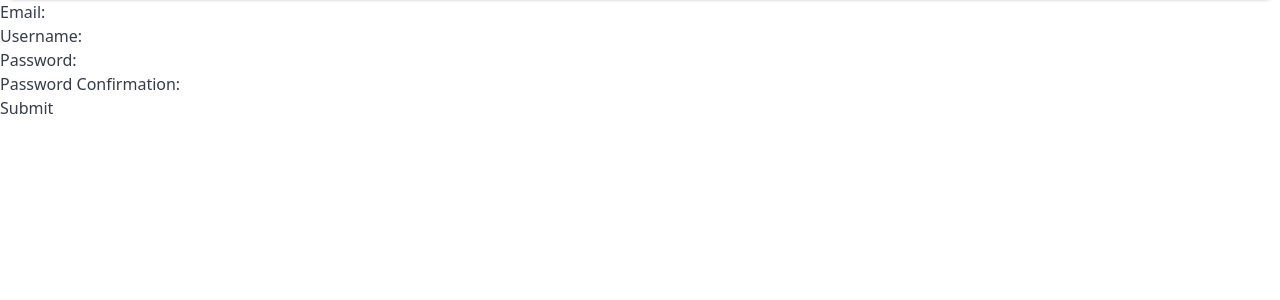
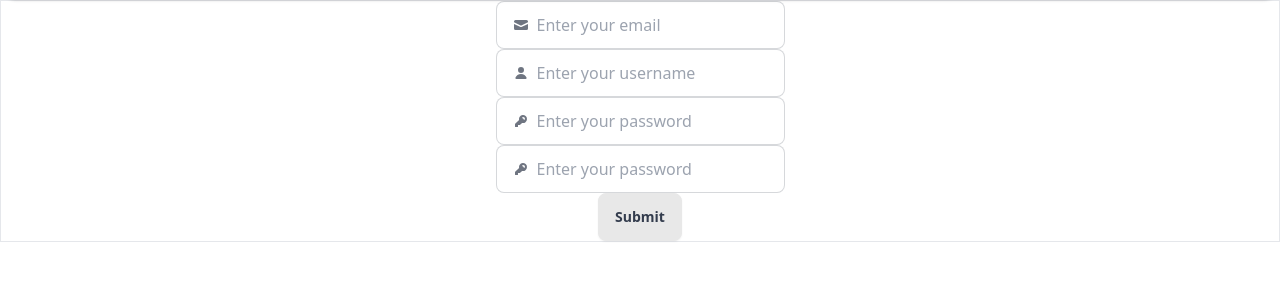
Before and after one commit to 1645arekraP/parit, a Django app: page /accounts/register/ in a window 1280 px wide. Shown: the part 64-364 px from the top of the page. Run offline with Django 5.2, Linux system fonts and the light colour scheme.

Commit message:
worked on register page

```diff
--- a/pg_app/forms.py
+++ b/pg_app/forms.py
@@ -4,12 +4,28 @@
 
 
 class RegistrationForm(forms.ModelForm):
-    password1 = forms.CharField(label="Password", widget=forms.PasswordInput)
-    password2 = forms.CharField(label="Password Confirmation", widget=forms.PasswordInput)
+    password1 = forms.CharField(label="Password", widget=forms.PasswordInput(attrs={
+            'class': 'grow',
+            'placeholder': 'Enter your password',
+        }))
+    password2 = forms.CharField(label="Password Confirmation", widget=forms.PasswordInput(attrs={
+            'class': 'grow',
+            'placeholder': 'Enter your password',
+        }))
 
     class Meta:
         model = CustomUser
         fields = ["email", "username"]
+        widgets = {
+            "email": forms.EmailInput(attrs={
+                'class': 'grow',
+                'placeholder': 'Enter your email',
+            }),
+            "username": forms.TextInput(attrs={
+                'class': 'grow',
+                'placeholder': 'Enter your username',
+            }),
+        }
 
     def clean_password2(self):
         # Check that the two password entries match
--- a/pg_app/templates/pg_app/base.html
+++ b/pg_app/templates/pg_app/base.html
@@ -29,7 +29,7 @@
             <ul
               tabindex="0"
               class="menu menu-sm dropdown-content bg-base-100 rounded-box z-[1] mt-3 w-52 p-2 shadow">
-              <li><a href="accounts\profile">Profile</a></li>
+              <li><a href="\accounts\profile">Profile</a></li>
               <li><a href="">Playground</a></li>
               <li><a href="">Settings</a></li>
             </ul>
--- a/pg_app/templates/pg_app/login.html
+++ b/pg_app/templates/pg_app/login.html
@@ -40,7 +40,7 @@
       </svg>
       {{form.password}}
     </label>
-      <input type="submit" value="Submit">
+      <input type="submit" value="Submit" class="btn">
   </form>
 </div>
 {% endblock %}
--- a/pg_app/templates/pg_app/register.html
+++ b/pg_app/templates/pg_app/register.html
@@ -1,9 +1,58 @@
 {% extends 'base.html' %}
 
 {% block content %}
-    <form action="" method="post">
+    <form class="border flex flex-col justify-center items-center " action="" method="post">
         {% csrf_token %}
-        {{ form }}
-        <input type="submit" value="Submit">
+        <label class="input input-bordered flex items-center gap-2">
+            <svg
+              xmlns="http://www.w3.org/2000/svg"
+              viewBox="0 0 16 16"
+              fill="currentColor"
+              class="h-4 w-4 opacity-70">
+              <path
+                d="M2.5 3A1.5 1.5 0 0 0 1 4.5v.793c.026.009.051.02.076.032L7.674 8.51c.206.1.446.1.652 0l6.598-3.185A.755.755 0 0 1 15 5.293V4.5A1.5 1.5 0 0 0 13.5 3h-11Z" />
+              <path
+                d="M15 6.954 8.978 9.86a2.25 2.25 0 0 1-1.956 0L1 6.954V11.5A1.5 1.5 0 0 0 2.5 13h11a1.5 1.5 0 0 0 1.5-1.5V6.954Z" />
+            </svg>
+            {{form.email}}
+        </label>
+        <label class="input input-bordered flex items-center gap-2">
+            <svg
+              xmlns="http://www.w3.org/2000/svg"
+              viewBox="0 0 16 16"
+              fill="currentColor"
+              class="h-4 w-4 opacity-70">
+              <path
+                d="M8 8a3 3 0 1 0 0-6 3 3 0 0 0 0 6ZM12.735 14c.618 0 1.093-.561.872-1.139a6.002 6.002 0 0 0-11.215 0c-.22.578.254 1.139.872 1.139h9.47Z" />
+            </svg>
+            {{form.username}}
+        </label>
+        <label class="input input-bordered flex items-center gap-2">
+            <svg
+              xmlns="http://www.w3.org/2000/svg"
+              viewBox="0 0 16 16"
+              fill="currentColor"
+              class="h-4 w-4 opacity-70">
+              <path
+                fill-rule="evenodd"
+                d="M14 6a4 4 0 0 1-4.899 3.899l-1.955 1.955a.5.5 0 0 1-.353.146H5v1.5a.5.5 0 0 1-.5.5h-2a.5.5 0 0 1-.5-.5v-2.293a.5.5 0 0 1 .146-.353l3.955-3.955A4 4 0 1 1 14 6Zm-4-2a.75.75 0 0 0 0 1.5.5.5 0 0 1 .5.5.75.75 0 0 0 1.5 0 2 2 0 0 0-2-2Z"
+                clip-rule="evenodd" />
+            </svg>
+            {{form.password1}}
+        </label>
+        <label class="input input-bordered flex items-center gap-2">
+            <svg
+              xmlns="http://www.w3.org/2000/svg"
+              viewBox="0 0 16 16"
+              fill="currentColor"
+              class="h-4 w-4 opacity-70">
+              <path
+                fill-rule="evenodd"
+                d="M14 6a4 4 0 0 1-4.899 3.899l-1.955 1.955a.5.5 0 0 1-.353.146H5v1.5a.5.5 0 0 1-.5.5h-2a.5.5 0 0 1-.5-.5v-2.293a.5.5 0 0 1 .146-.353l3.955-3.955A4 4 0 1 1 14 6Zm-4-2a.75.75 0 0 0 0 1.5.5.5 0 0 1 .5.5.75.75 0 0 0 1.5 0 2 2 0 0 0-2-2Z"
+                clip-rule="evenodd" />
+            </svg>
+            {{form.password2}}
+        </label>
+        <input type="submit" value="Submit" class="btn">
     </form>
 {% endblock %}
--- a/static/src/styles.css
+++ b/static/src/styles.css
@@ -1913,6 +1956,10 @@
   line-height: 1em;
 }
 
+.input-bordered {
+  border-color: var(--fallback-bc,oklch(var(--bc)/0.2));
+}
+
 .input:focus,
   .input:focus-within {
   box-shadow: none;
@@ -2327,10 +2380,18 @@
   display: block;
 }
 
+.flex {
+  display: flex;
+}
+
 .hidden {
   display: none;
 }
 
+.h-4 {
+  height: 1rem;
+}
+
 .h-5 {
   height: 1.25rem;
 }
@@ -2339,6 +2400,14 @@
   height: 1.5rem;
 }
 
+.min-h-screen {
+  min-height: 100vh;
+}
+
+.w-4 {
+  width: 1rem;
+}
+
 .w-5 {
   width: 1.25rem;
 }
@@ -2351,8 +2420,32 @@
   width: 1.5rem;
 }
 
+.flex-col {
+  flex-direction: column;
+}
+
+.items-center {
+  align-items: center;
+}
+
+.justify-center {
+  justify-content: center;
+}
+
+.gap-2 {
+  gap: 0.5rem;
+}
+
 .rounded-box {
   border-radius: var(--rounded-box, 1rem);
+}
+
+.rounded-lg {
+  border-radius: 0.5rem;
+}
+
+.border {
+  border-width: 1px;
 }
 
 .bg-base-100 {
@@ -2379,6 +2482,10 @@
 .text-xl {
   font-size: 1.25rem;
   line-height: 1.75rem;
+}
+
+.opacity-70 {
+  opacity: 0.7;
 }
 
 .shadow {
```
Also changed, not shown: other parts of static/src/styles.css (+67 -2 lines).
